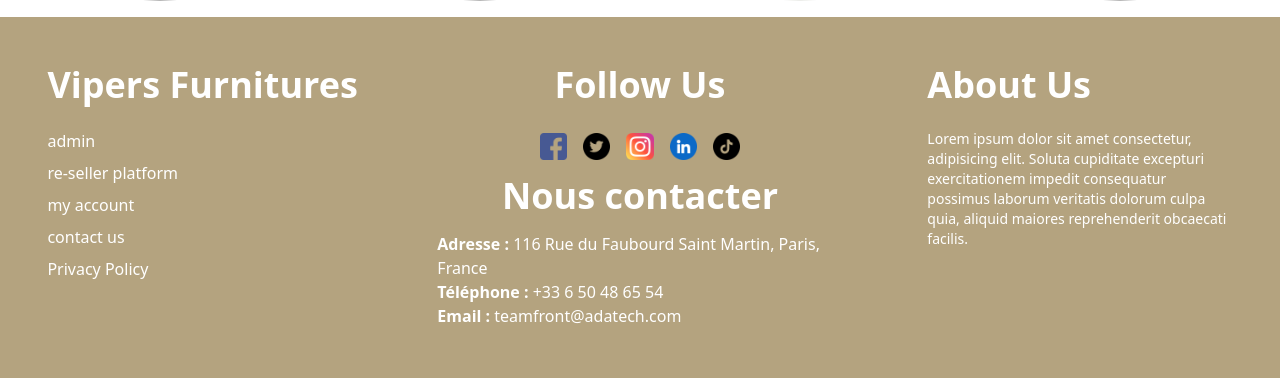
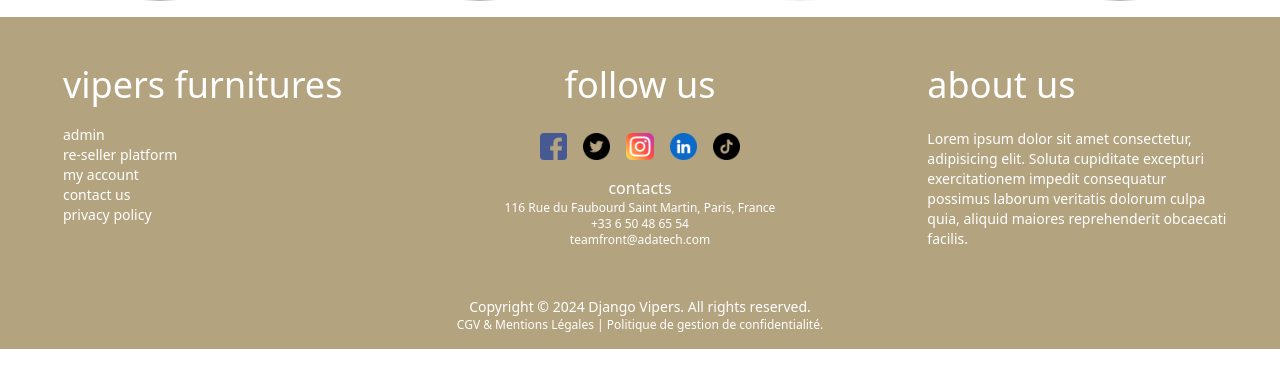
Before and after one commit to adatechschool/projet-plateforme-de-vente-de-meubles-django-vipers, a React (Vite) app in the folder front_end/: page / in a window 1280 px wide. Shown: the part 1249-1627 px from the top of the page. After the commit the page ends 1598 px from the top, so only its background shows below. Built offline with nearby package versions, Linux system fonts and the light colour scheme; grey boxes are pictures that could not be loaded.

Commit message:
navbar ok, footer en cours

```diff
--- a/front_end/src/components/atoms/About_us.jsx
+++ b/front_end/src/components/atoms/About_us.jsx
@@ -2,7 +2,7 @@ import React from 'react'
 
 const About_us = () => {
   return (
-    <div><p className="text-sm max-w-[300px]">Lorem ipsum dolor sit amet consectetur, adipisicing elit. Soluta cupiditate excepturi exercitationem impedit consequatur possimus laborum veritatis dolorum culpa quia, aliquid maiores reprehenderit obcaecati facilis.</p></div>
+    <div><p className="font-extralight text-sm max-w-[300px]">Lorem ipsum dolor sit amet consectetur, adipisicing elit. Soluta cupiditate excepturi exercitationem impedit consequatur possimus laborum veritatis dolorum culpa quia, aliquid maiores reprehenderit obcaecati facilis.</p></div>
   )
 }
 
--- a/front_end/src/components/atoms/Contact_us.jsx
+++ b/front_end/src/components/atoms/Contact_us.jsx
@@ -1,18 +1,18 @@
 import React from 'react'
 
- const Contact_us = () => {
-   return (
-    <div>
+const Contact_us = () => {
+  return (
+    <div className='font-extralight text-xs items-center text-center'>
 
 
-<p><strong>Adresse :</strong> 116 Rue du Faubourd Saint Martin, Paris, France</p>
-          <p><strong>Téléphone :</strong> +33 6 50 48 65 54</p>
-          <p><strong>Email :</strong> teamfront@adatech.com</p>
+      <p>116 Rue du Faubourd Saint Martin, Paris, France</p>
+      <p> +33 6 50 48 65 54</p>
+      <p>teamfront@adatech.com</p>
 
 
 
-</div>
+    </div>
   )
- }
+}
 
- export default Contact_us
+export default Contact_us
--- a/front_end/src/components/atoms/Footer_menu.jsx
+++ b/front_end/src/components/atoms/Footer_menu.jsx
@@ -2,7 +2,7 @@ import React from "react";
 
 const Footer_menu = () => {
   return (
-    <div>
+    <div className="lowercase font-extralight text-sm leading-3">
       <ul className="space-y-2">
         <li>
           <a href="#">admin</a>
--- a/front_end/src/components/atoms/Menu_burger.jsx
+++ b/front_end/src/components/atoms/Menu_burger.jsx
@@ -37,16 +37,16 @@ const Menu_burger = () => {
 bg-[#B4A37F] ${isMenuClicked ? '' : 'hidden'}`}>
         <ul className='text-2xl lowercase font-bold'>
           <li className="whitespace-nowrap"> <a href='#'>Chairs</a></li>
-          <li className="whitespace-nowrap">Tables</li>
-          <li className="whitespace-nowrap">Objects</li>
-          <li className="whitespace-nowrap">Favoris</li>
+          <li className="whitespace-nowrap"><a href='#'>Tables</a></li>
+          <li className="whitespace-nowrap"><a href='#'>Objects</a></li>
+          <li className="whitespace-nowrap"><a href='#'>Favorites</a></li>
         </ul>
 
         <ul className='text-sm leading-tight pt-44 lowercase font-extralight'>
-          <li className="whitespace-nowrap">admin</li>
-          <li className="whitespace-nowrap">re-sell platform</li>
-          <li className="whitespace-nowrap">My account</li>
-          <li className="whitespace-nowrap">Sign Up</li>
+          <li className="whitespace-nowrap"><a href='#'>admin</a></li>
+          <li className="whitespace-nowrap"><a href='#'>re-sell platform</a></li>
+          <li className="whitespace-nowrap"><a href='#'>My account</a></li>
+          <li className="whitespace-nowrap"><a href='#'>Sign Up</a></li>
         </ul>
       </div>
 
--- a/front_end/src/components/molecules/Footer_center.jsx
+++ b/front_end/src/components/molecules/Footer_center.jsx
@@ -6,12 +6,14 @@ import Contact_us from "../atoms/Contact_us.jsx";
 const Footer_center = () => {
   return (
     <div className="flex flex-col items-center">
-      <h1 className="text-4xl font-bold">Follow Us</h1>
+      <h1 className="lowercase text-4xl">Follow Us</h1>
 
       <Social_medias />
-      <h1 className="text-4xl font-bold mb-4 mt-4">Nous contacter</h1>
-      <Contact_us />
+
+      <h1 className=" mt-4 lowercase text-1xl ">Contacts</h1>
+          <Contact_us />
     </div>
+
   );
 };
 
--- a/front_end/src/components/molecules/Footer_left.jsx
+++ b/front_end/src/components/molecules/Footer_left.jsx
@@ -6,7 +6,7 @@ const Footer_left = () => {
   return (
     <div>
       <div className="space-y-6">
-        <h1 className="text-4xl font-bold">Vipers Furnitures</h1>
+        <h1 className="lowercase text-4xl ">Vipers Furnitures</h1>
           <Footer_menu />
       </div>
     </div>
--- a/front_end/src/components/molecules/Footer_right.jsx
+++ b/front_end/src/components/molecules/Footer_right.jsx
@@ -1,5 +1,6 @@
 import React from 'react'
 import About_us from '../atoms/About_us'
+import Contact_us from '../atoms/Contact_us'
 
 
 const Footer_right = () => {
@@ -8,7 +9,7 @@ const Footer_right = () => {
 
       <div
         className="space-y-6">
-        <h1 className="text-4xl font-bold">
+        <h1 className="lowercase text-4xl">
           About Us
         </h1>
           <About_us />
```
